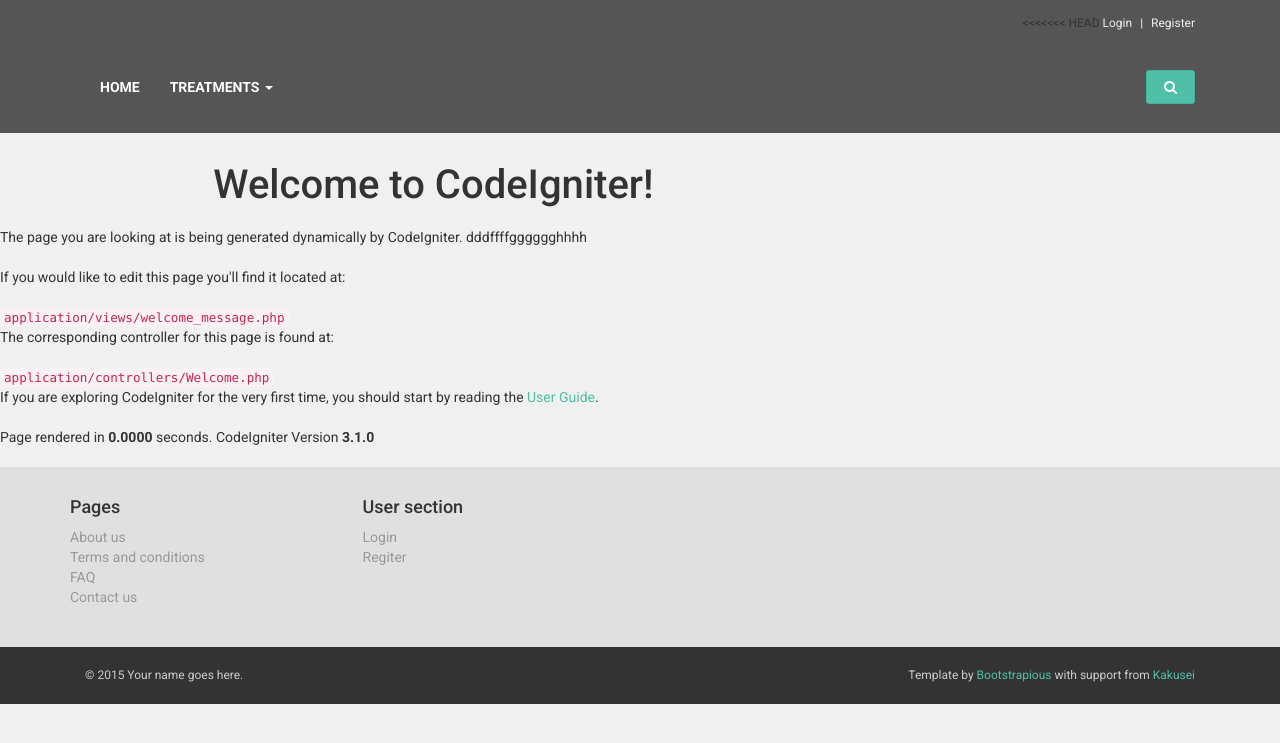
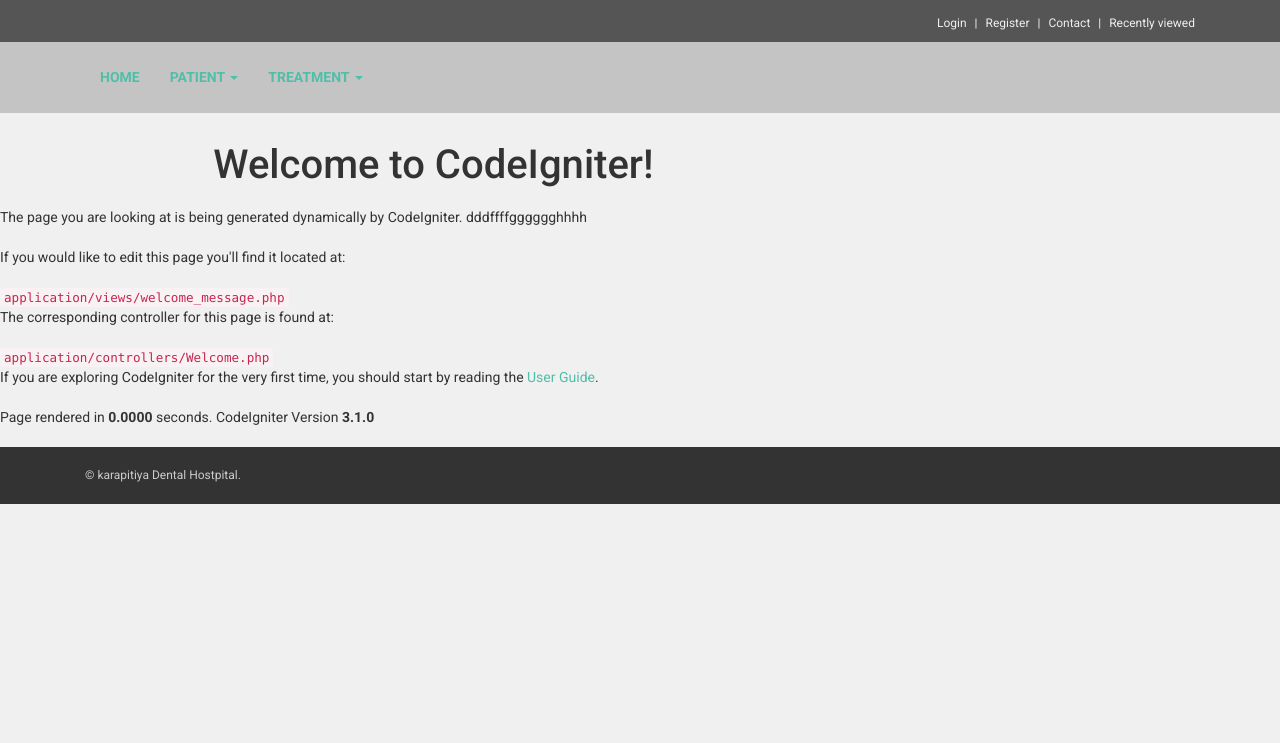
Before and after one commit to Sanjula007/KarapitiyaDental, a CodeIgniter app: page /KarapitiyaDental/index.php/home/index in a window 1280 px wide. Shown: the top 743 px of the page. Run offline with CodeIgniter, Linux system fonts and the light colour scheme; some libraries are stand-ins or nearby versions.

Commit message:
new header and footer

```diff
--- a/Dental/application/views/Footer.php
+++ b/Dental/application/views/Footer.php
@@ -5,6 +5,7 @@
 
         <!-- *** FOOTER ***
  _________________________________________________________ -->
+ <!--
         <div id="footer" >
             <div class="container">
                 <div class="row">
@@ -28,21 +29,16 @@
                         <h4>User section</h4>
 
                         <ul>
-                            <?php if (isset($_SESSION['name']) && $_SESSION['logged_in'] === true) : ?>
-
-                            <?php else : ?>
-                                <li><a href="<?php echo base_url('assest/'); ?>#" data-toggle="modal" data-target="#login-modal">Login</a>
-                                </li>
-                                <li><a href="<?php echo base_url('assest/'); ?>register.html">Regiter</a>
-                                </li>
-                            <?php endif; ?>
-
+                            <li><a href="<?php echo base_url('assest/'); ?>#" data-toggle="modal" data-target="#login-modal">Login</a>
+                            </li>
+                            <li><a href="<?php echo base_url('assest/'); ?>register.html">Regiter</a>
+                            </li>
                         </ul>
 
                         <hr class="hidden-md hidden-lg hidden-sm">
 
                     </div>
-                    <!-- /.col-md-3 -->
+                     -->
 
 
 
@@ -69,14 +65,10 @@
         <div id="copyright">
             <div class="container">
                 <div class="col-md-6">
-                    <p class="pull-left">© 2015 Your name goes here.</p>
+                    <p class="pull-left">© karapitiya Dental Hostpital.</p>
 
                 </div>
-                <div class="col-md-6">
-                    <p class="pull-right">Template by <a href="<?php echo base_url('assest/'); ?>http://bootstrapious.com/e-commerce-templates">Bootstrapious</a> with support from <a href="<?php echo base_url('assest/'); ?>https://kakusei.cz">Kakusei</a>
-                        <!-- Not removing these links is part of the licence conditions of the template. Thanks for understanding :) -->
-                    </p>
-                </div>
+
             </div>
         </div>
         <!-- *** COPYRIGHT END *** -->
@@ -84,22 +76,6 @@
 
 
     </div>
-    <!-- /#all -->
-
-
-
-
-    <!-- *** SCRIPTS TO INCLUDE ***
- _________________________________________________________ -->
-    <script src="<?php echo base_url('assest/'); ?>js/jquery-1.11.0.min.js"></script>
-    <script src="<?php echo base_url('assest/'); ?>js/bootstrap.min.js"></script>
-    <script src="<?php echo base_url('assest/'); ?>js/jquery.cookie.js"></script>
-    <script src="<?php echo base_url('assest/'); ?>js/waypoints.min.js"></script>
-    <script src="<?php echo base_url('assest/'); ?>js/modernizr.js"></script>
-    <script src="<?php echo base_url('assest/'); ?>js/bootstrap-hover-dropdown.js"></script>
-    <script src="<?php echo base_url('assest/'); ?>js/owl.carousel.min.js"></script>
-    <script src="<?php echo base_url('assest/'); ?>js/front.js"></script>
-
 
 </body>
 
--- a/Dental/application/views/Header.php
+++ b/Dental/application/views/Header.php
@@ -31,10 +31,11 @@
 
     <!-- your stylesheet with modifications -->
     <link href="<?php echo base_url('assest/'); ?>css/custom.css" rel="stylesheet">
+
     <script src="<?php echo base_url('assest/'); ?>js/respond.min.js"></script>
+
     <link rel="shortcut icon" href="<?php echo base_url('assest/'); ?>favicon.png">
-	<link rel="stylesheet" type="text/css" href="<?php echo base_url('assest/'); ?>bower_components/sweetalert2/dist/sweetalert2.min.css">
-	<link rel="stylesheet" type="text/css" href="<?php echo base_url('assest/');?>bower_components/angular-xeditable/dist/css/xeditable.min.css">
+
 
     <script src="<?php echo base_url('assest/'); ?>js/jquery-1.11.0.min.js"></script>
     <script src="<?php echo base_url('assest/'); ?>js/bootstrap.min.js"></script>
@@ -44,19 +45,7 @@
     <script src="<?php echo base_url('assest/'); ?>js/bootstrap-hover-dropdown.js"></script>
     <script src="<?php echo base_url('assest/'); ?>js/owl.carousel.min.js"></script>
     <script src="<?php echo base_url('assest/'); ?>js/front.js"></script>
-	<script src="<?php echo base_url('assest/'); ?>bower_components/sweetalert2/dist/sweetalert2.min.js"></script>
 
-	<!-- Angular -->
-	<script src="<?php echo base_url('assest/'); ?>bower_components/angular/angular.min.js"></script>
-	<script src="<?php echo base_url('assest/'); ?>bower_components/angular-messages/angular-messages.min.js"></script>
-	<script src="<?php echo base_url('assest/'); ?>bower_components/angular-bootstrap/ui-bootstrap.min.js"></script>
-	<script src="<?php echo base_url('assest/'); ?>bower_components/angular-animate/angular-animate.js"></script>
-	<script src="<?php echo base_url('assest/'); ?>bower_components/angular-sanitize/angular-sanitize.js"></script>
-	<script src="<?php echo base_url('assest/'); ?>bower_components/angular-xeditable/dist/js/xeditable.min.js"></script>
-	<!-- app -->
-	<script src="<?php echo base_url('assest/'); ?>js/restorativeApp.js"></script>
-	<!-- controller -->
-	<script src="<?php echo base_url('assest/'); ?>js/controllers/restorativeController.js"></script>
 
 
 
@@ -73,27 +62,14 @@
             </div>
             <div class="col-md-10" >
                 <ul class="menu">
-<<<<<<< HEAD
-                    <li><a href="<?php echo base_url('assest/'); ?>#" data-toggle="modal" data-target="#login-modal">Login</a>
+                    <li><a href="#" data-toggle="modal" data-target="#login-modal">Login</a>
                     </li>
                     <li><a href="<?php echo base_url('assest/'); ?>register.html">Register</a>
                     </li>
-                    <!--<li><a href="<?php echo base_url('assest/'); ?>contact.html">Contact</a>
-=======
-                    <?php if (isset($_SESSION['name']) && $_SESSION['logged_in'] === true) : ?>
-
-                        <li><a href="<?= base_url('Nurse/logout') ?>">Logout</a></li>
-                    <?php else : ?>
-                        <li><a href="<?php echo base_url('assest/'); ?>#" data-toggle="modal" data-target="#login-modal">Login</a>
-                        </li>
-                        <li><a href="<?php echo base_url('index.php/Nurse')?>">Register</a>
-                        </li>
-                    <?php endif; ?>
                     <li><a href="<?php echo base_url('assest/'); ?>contact.html">Contact</a>
->>>>>>> origin/master
                     </li>
                     <li><a href="<?php echo base_url('assest/'); ?>#">Recently viewed</a>
-                    </li>-->
+                    </li>
                 </ul>
             </div>
         </div>
@@ -103,10 +79,10 @@
                 <div class="modal-content">
                     <div class="modal-header">
                         <button type="button" class="close" data-dismiss="modal" aria-hidden="true">&times;</button>
-                        <h4 class="modal-title" id="Login">login</h4>
+                        <h4 class="modal-title" id="Login">Customer login</h4>
                     </div>
                     <div class="modal-body">
-                        <form action="<?php echo base_url('index.php/Nurse/login')?>" method="post">
+                        <form action="customer-orders.html" method="post">
                             <div class="form-group">
                                 <input type="text" class="form-control" id="email-modal" placeholder="email">
                             </div>
@@ -135,7 +111,7 @@
     <!-- *** NAVBAR ***
  _________________________________________________________ -->
 
-    <div class="navbar navbar-Best Prices yamm" role="navigation" id="top">
+    <div class="navbar navbar-Best Prices yamm" role="navigation" style="background-color: #c4c4c4;" id="navbar">
         <div class="container">
             <div class="navbar-header">
 				<!--
@@ -153,55 +129,55 @@
             </div>
             <!--/.navbar-header -->
 
-            <div class="navbar-collapse collapse" id="navigation" style="">
+            <div class="navbar-collapse collapse"  id="navigation">
 
                 <ul class="nav navbar-nav navbar-left">
                     <li class="active"><a href="<?php echo base_url('assest/'); ?>index.html">Home</a>
                     </li>
                     <li class="dropdown yamm-fw">
-                        <a href="<?php echo base_url('assest/'); ?>#" class="dropdown-toggle" data-toggle="dropdown" data-hover="dropdown" data-delay="200">Treatments <b class="caret"></b></a>
+                        <a href="<?php echo base_url('assest/'); ?>#" class="dropdown-toggle" data-toggle="dropdown" data-hover="dropdown" data-delay="200">Patient <b class="caret"></b></a>
                         <ul class="dropdown-menu">
                             <li>
                                 <div class="yamm-content">
                                     <div class="row">
 
                                         <div class="col-sm-3">
-                                            <h5>Accessories</h5>
+                                            <h5>Patient</h5>
                                             <ul>
-                                                <li><a href="<?php echo base_url('assest/'); ?>category.html">Trainers</a>
+                                                <li><a href="<?php echo base_url('assest/'); ?>category.html">Register</a>
                                                 </li>
-                                                <li><a href="<?php echo base_url('assest/'); ?>category.html">Sandals</a>
-                                                </li>
-                                                <li><a href="<?php echo base_url('assest/'); ?>category.html">Hiking shoes</a>
-                                                </li>
-                                                <li><a href="<?php echo base_url('assest/'); ?>category.html">Casual</a>
-                                                </li>
-                                                <li><a href="<?php echo base_url('assest/'); ?>category.html">Hiking shoes</a>
-                                                </li>
-                                                <li><a href="<?php echo base_url('assest/'); ?>category.html">Casual</a>
+                                                <li><a href="<?php echo base_url('assest/'); ?>category.html">View Patient Details</a>
                                                 </li>
                                             </ul>
                                         </div>
+
+                                    </div>
+                                </div>
+                                <!-- /.yamm-content -->
+                            </li>
+                        </ul>
+                    </li>
+                    <li class="dropdown yamm-fw">
+                        <a href="<?php echo base_url('assest/'); ?>#" class="dropdown-toggle" data-toggle="dropdown" data-hover="dropdown" data-delay="200">Treatment <b class="caret"></b></a>
+                        <ul class="dropdown-menu">
+                            <li>
+                                <div class="yamm-content">
+                                    <div class="row">
+
                                         <div class="col-sm-3">
-                                            <h5>Featured</h5>
+                                            <h5>Forms</h5>
                                             <ul>
-                                                <li><a href="<?php echo base_url('assest/'); ?>category.html">Trainers</a>
+                                                <li><a href="<?php echo base_url('assest/'); ?>category.html">Form 1</a>
                                                 </li>
-                                                <li><a href="<?php echo base_url('assest/'); ?>category.html">Sandals</a>
+                                                <li><a href="<?php echo base_url('assest/'); ?>category.html">Forms 2</a>
                                                 </li>
-                                                <li><a href="<?php echo base_url('assest/'); ?>category.html">Hiking shoes</a>
+                                                <li><a href="<?php echo base_url('assest/'); ?>category.html">Forms 3</a>
                                                 </li>
-                                            </ul>
-                                            <h5>Looks and trends</h5>
-                                            <ul>
-                                                <li><a href="<?php echo base_url('assest/'); ?>category.html">Trainers</a>
-                                                </li>
-                                                <li><a href="<?php echo base_url('assest/'); ?>category.html">Sandals</a>
-                                                </li>
-                                                <li><a href="<?php echo base_url('assest/'); ?>category.html">Hiking shoes</a>
+                                                <li><a href="<?php echo base_url('assest/'); ?>category.html">Forms 4</a>
                                                 </li>
                                             </ul>
                                         </div>
+
                                     </div>
                                 </div>
                                 <!-- /.yamm-content -->
@@ -215,39 +191,7 @@
                 </ul>
 
             </div>
-            <!--/.nav-collapse -->
 
-            <div class="navbar-buttons">
-
-                <div class="navbar-collapse collapse right" id="basket-overview">
-                    <!--<a href="<?php echo base_url('assest/'); ?>basket.html" class="btn btn-primary navbar-btn"><i class="fa fa-shopping-cart"></i><span class="hidden-sm">none</span></a>-->
-                </div>
-                <!--/.nav-collapse -->
-
-                <div class="navbar-collapse collapse right" id="search-not-mobile">
-                    <button type="button" class="btn navbar-btn btn-primary" data-toggle="collapse" data-target="#search">
-                        <span class="sr-only">Toggle search</span>
-                        <i class="fa fa-search"></i>
-                    </button>
-                </div>
-
-            </div>
-
-            <div class="collapse clearfix" id="search">
-
-                <form class="navbar-form" role="search">
-                    <div class="input-group">
-                        <input type="text" class="form-control" placeholder="Search">
-                        <span class="input-group-btn">
-
-			<button type="submit" class="btn btn-primary"><i class="fa fa-search"></i></button>
-
-		    </span>
-                    </div>
-                </form>
-
-            </div>
-            <!--/.nav-collapse -->
 
         </div>
         <!-- /.container -->
```
